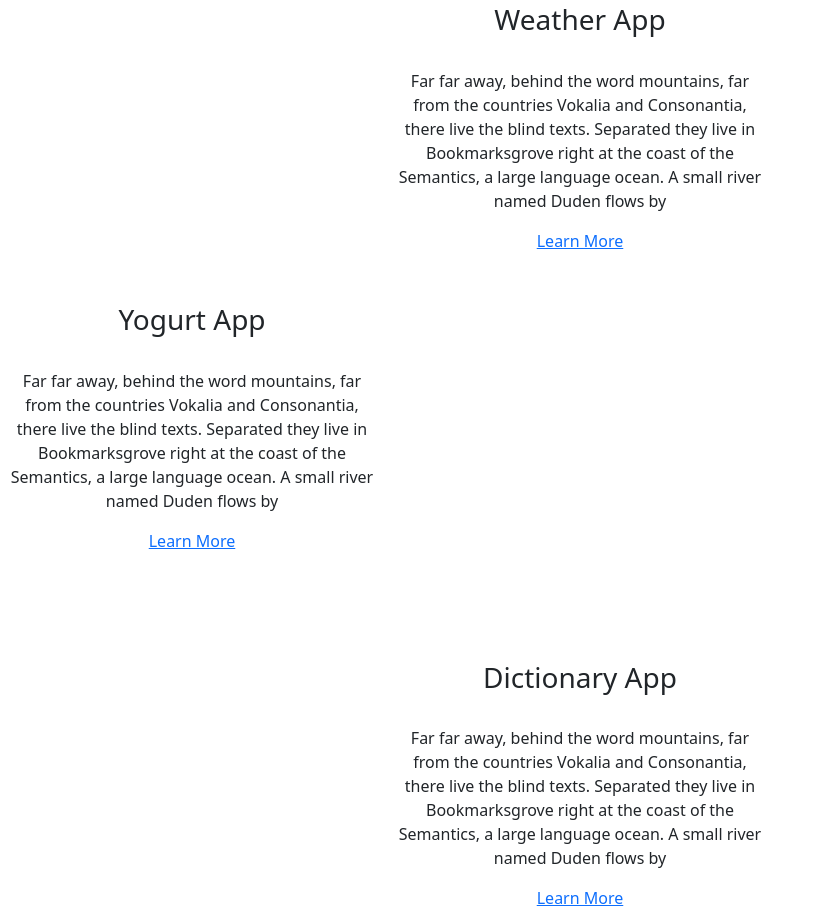
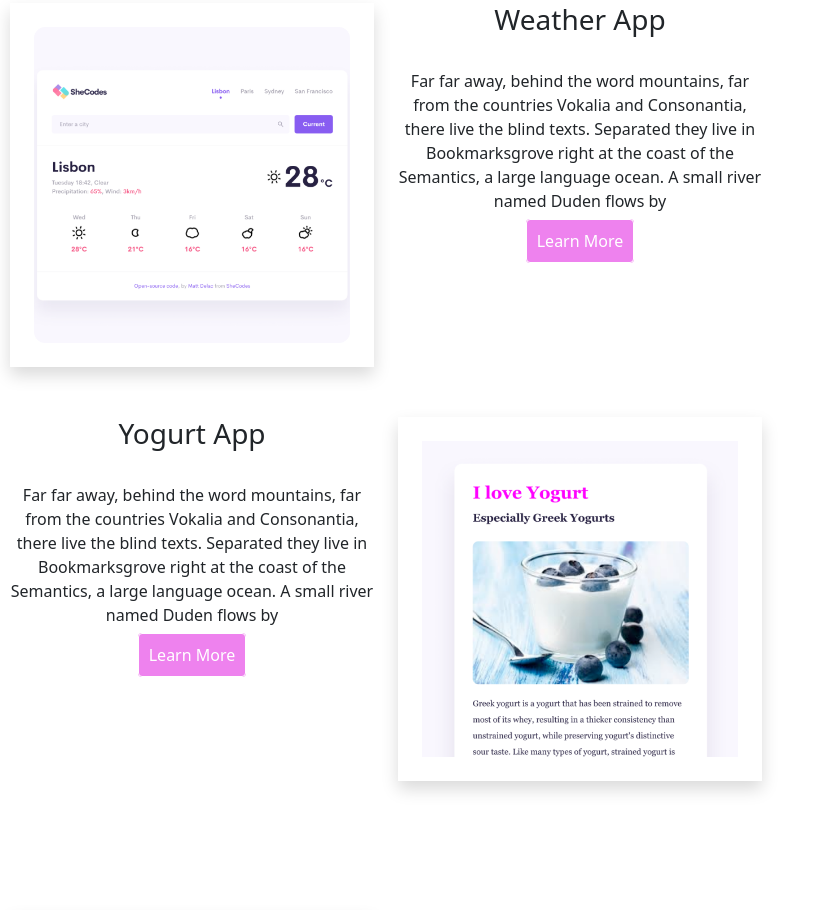
Before and after one commit to ayannayaya02/headerPage, a plain HTML site: page index.html in a window 1280 px wide. Shown: the part 289-1199 px from the top of the page, without its empty margins (0-820 px from the left). Drawn offline with nearby package versions, Linux system fonts and the light colour scheme.

Commit message:
trying to make all the images the same size when you change size of screen

```diff
--- a/index.html
+++ b/index.html
@@ -40,7 +40,7 @@
     <div class="work-section">
 
     <div class="row">
-           <div class="col-4">  <img src ="images/shecodesWeather.png" class="img-fluid p-4 shadow d-sm-none"/>
+           <div class="col-4">  <img src ="images/shecodesWeather.png" class="img-fluid p-4 shadow "/>
        </div>
        <br/>
 <div class="col-4">
@@ -66,7 +66,7 @@
   <div class="container">
     <div class="row">
 
-      <div class="col-4">
+      <div class="col-md-4">
         <h3>Yogurt App</h3>
         <br/>
         <p>
@@ -80,7 +80,7 @@
   </p>         <a href="#" class="btn-outline">Learn More</a>
 </div>
 <br/>
- <div class="col-4">  <img src ="images/yogurt.png" class="img-fluid p-4 shadow d-sm-none"/>
+ <div class="col-md-4">  <img src ="images/yogurt.png" class="img-fluid p-4 shadow"/>
     <br/>
        </div>
   </div>
@@ -92,9 +92,9 @@
 
 <div class="container">
     <div class="row">
-    <div class="col-4 mt-"4>  <img src ="images/yogurt.png" class="img-fluid p-4 shadow d-sm-none"/>
+    <div class="col-4 mt-"4>  <img src ="images/yogurt.png" class="img-fluid p-4 shadow"/>
       </div>
-      <div class="col-4">
+      <div class="col-md-4">
         <h3>Dictionary App</h3>
         <br/>
         <p>
--- a/src/styles.css
+++ b/src/styles.css
@@ -8,10 +8,27 @@
 .container{
     padding:20px 0px 20px;
     text-align:center;
-    display:block;
     margin:10px 10px 10px;
 }
 
 img{
-    display:block;
+    display:flex;
 }
+
+.hero a, .container a{
+color:white;
+background:violet;
+  border: 1px solid;
+  border-radius: 4px;
+  padding: 10px 10px 10px;
+  text-decoration: none;
+
+}
+
+@media (max-width:576px){
+    images{
+        display:none;
+
+
+    }
+}
```
